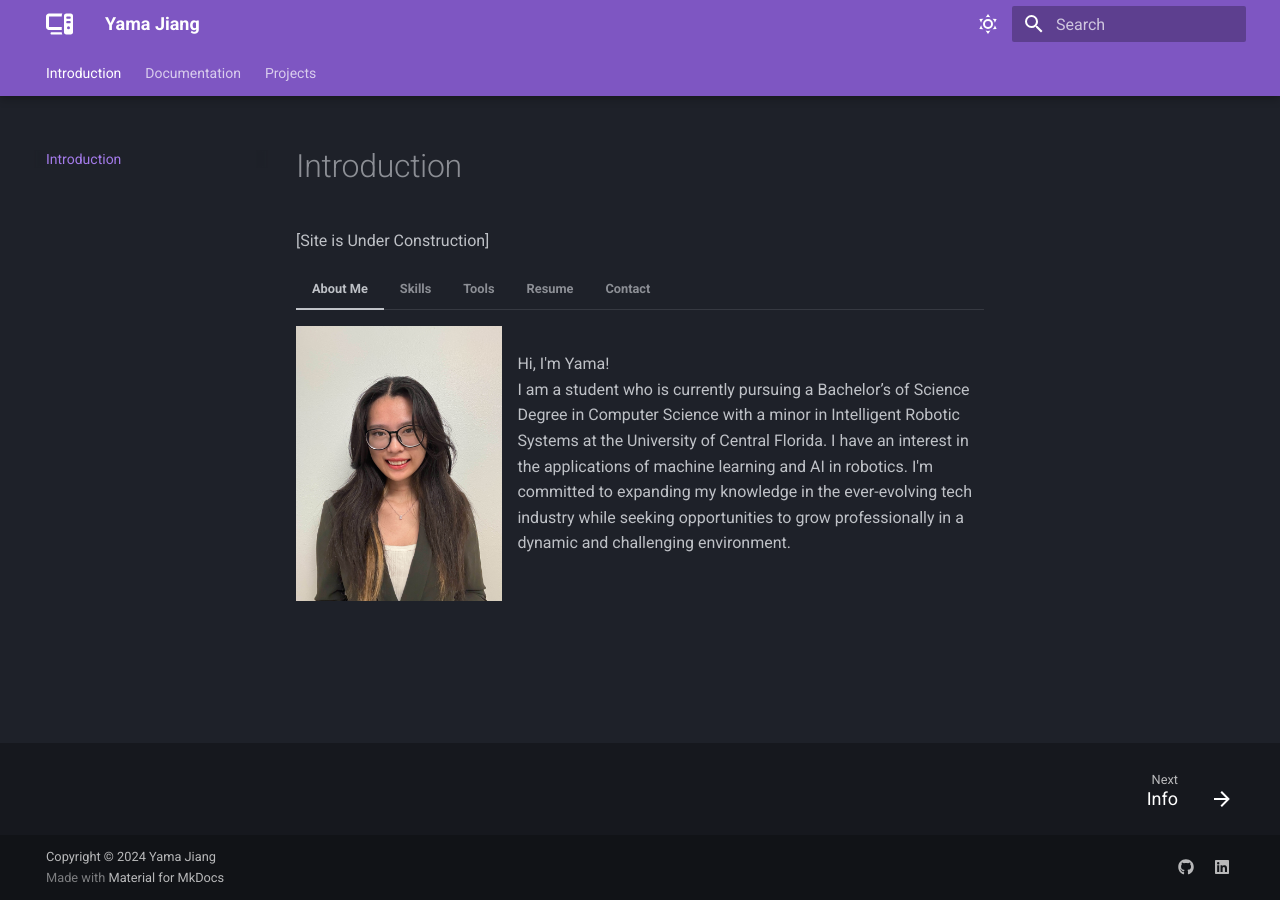
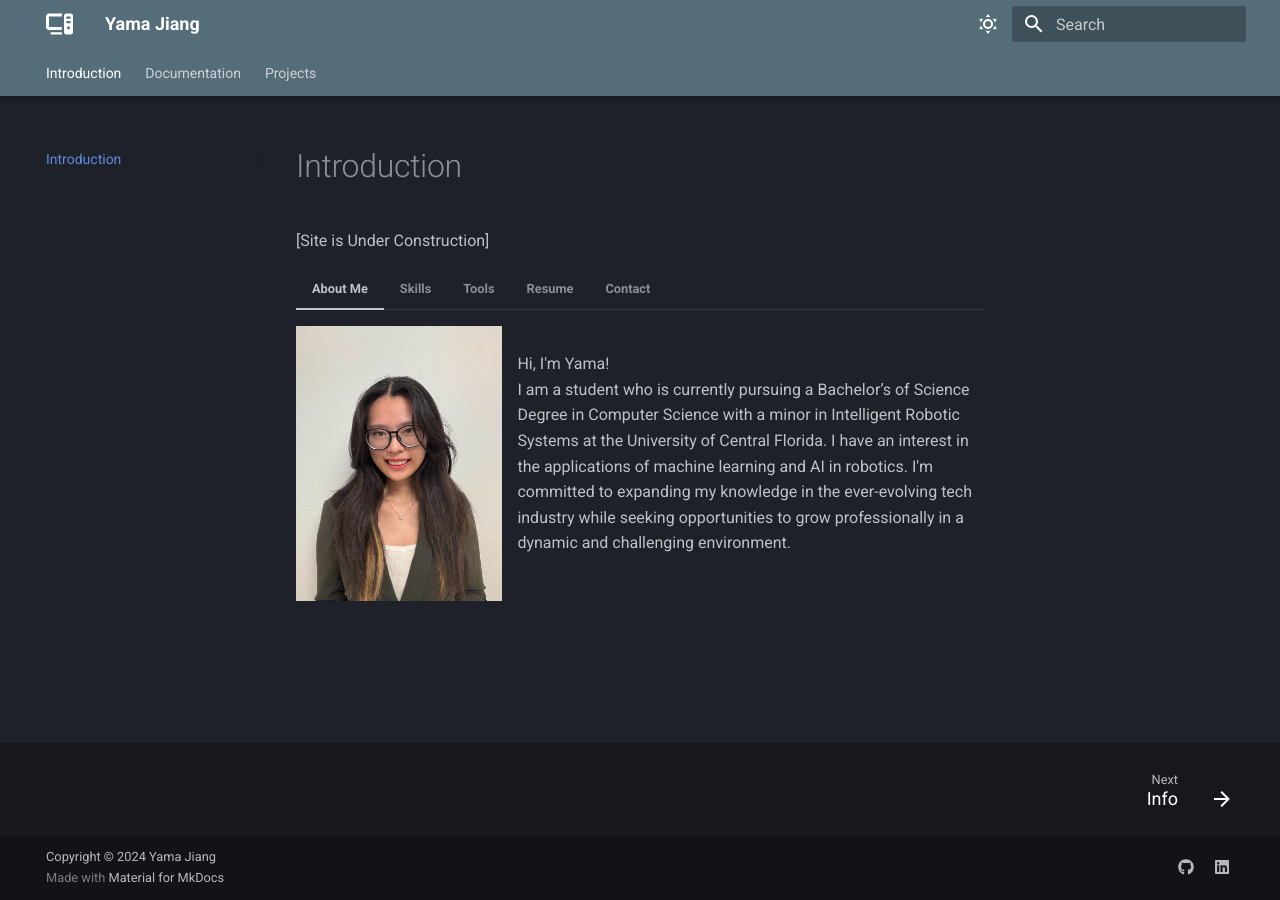
Before and after one commit to yamajiang/yamadocs, an MkDocs documentation site: the page built from docs/index.md, in a window 1280 px wide. Built offline with MkDocs 1.6.1 and Material for MkDocs 9.7.7, drawn with Linux system fonts in a browser that asks for light colours.

Commit message:
color update

```diff
--- a/mkdocs.yml
+++ b/mkdocs.yml
@@ -23,7 +23,7 @@ theme:
       toggle:
         icon: material/weather-sunny
         name: Dark mode
-      primary: deep purple
+      primary: blue grey
       accent: indigo
 
     #Light Mode
@@ -31,7 +31,7 @@ theme:
       toggle:
         icon: material/weather-night
         name: DaLightrk mode
-      primary: deep purple
+      primary: blue grey
       accent: indigo
 
 
```
